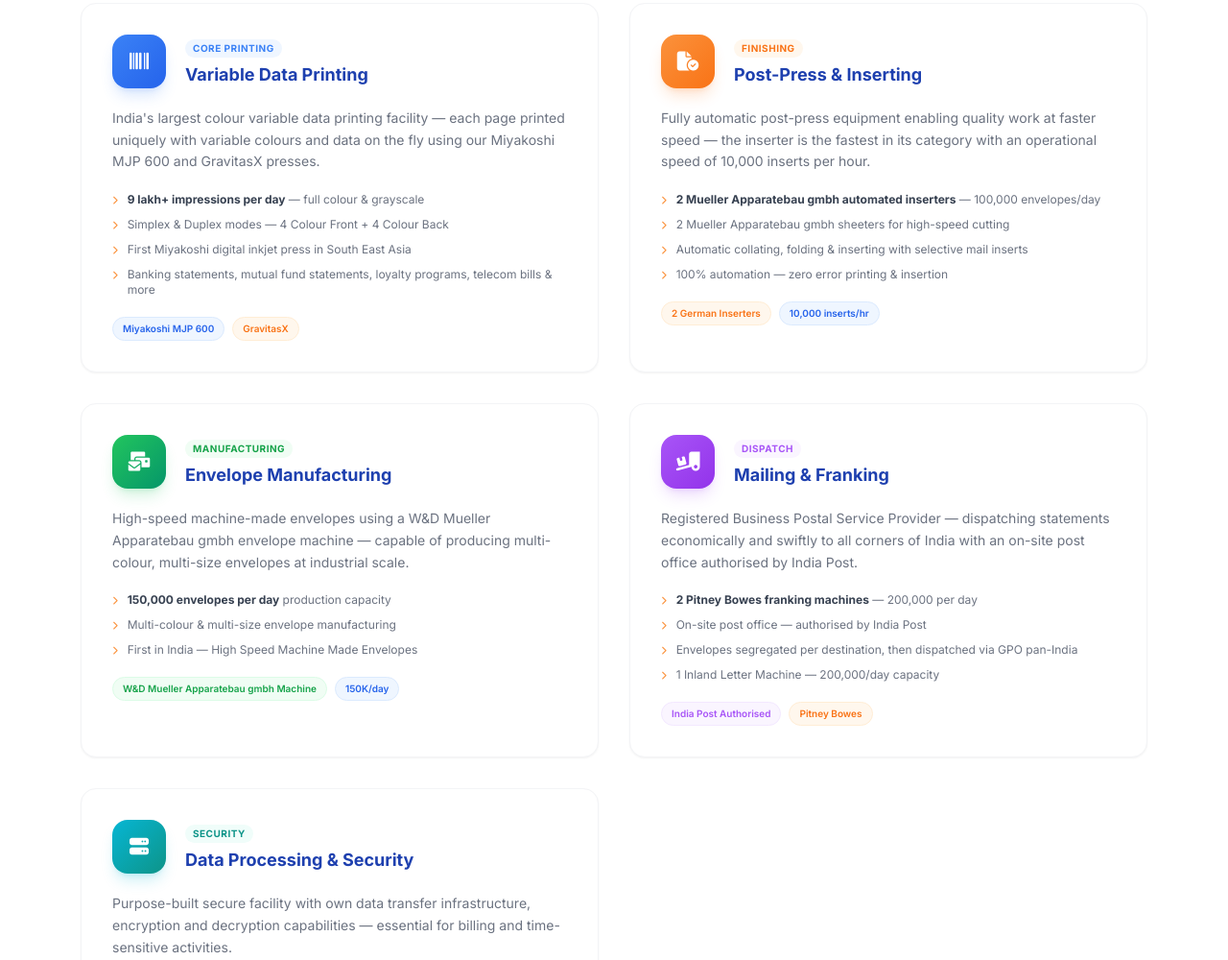
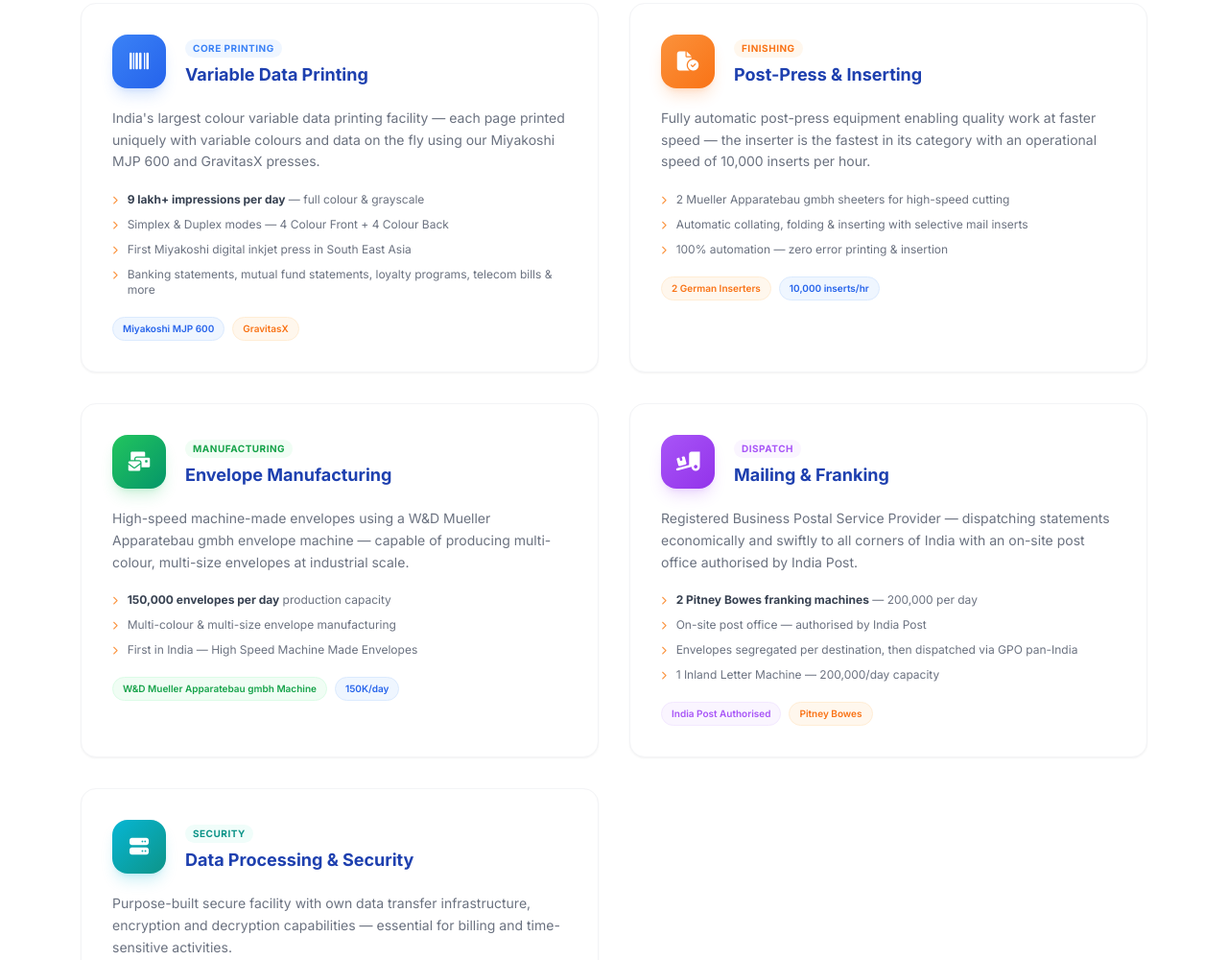
Before and after one commit to trex-ayush/kiran, a plain HTML site: page departments.html in a window 1280 px wide. Shown: the part 1561-2561 px from the top of the page at 96% size. Drawn offline with nearby package versions, Linux system fonts and the light colour scheme.

Commit message:
Remove Mueller inserters line from Post-Press section

```diff
--- a/departments.html
+++ b/departments.html
@@ -268,11 +268,6 @@
                     fastest in its category with an operational speed of 10,000 inserts per hour.
                 </p>
                 <ul class="space-y-2.5">
-                    <li class="flex gap-2.5 items-start text-xs text-gray-500">
-                        <i class="fa-solid fa-chevron-right text-orange-400 text-[9px] mt-1 shrink-0"></i>
-                        <span><strong class="text-gray-700">2 Mueller Apparatebau gmbh automated inserters</strong> — 100,000
-                            envelopes/day</span>
-                    </li>
                     <li class="flex gap-2.5 items-start text-xs text-gray-500">
                         <i class="fa-solid fa-chevron-right text-orange-400 text-[9px] mt-1 shrink-0"></i>
                         <span>2 Mueller Apparatebau gmbh sheeters for high-speed cutting</span>
```
